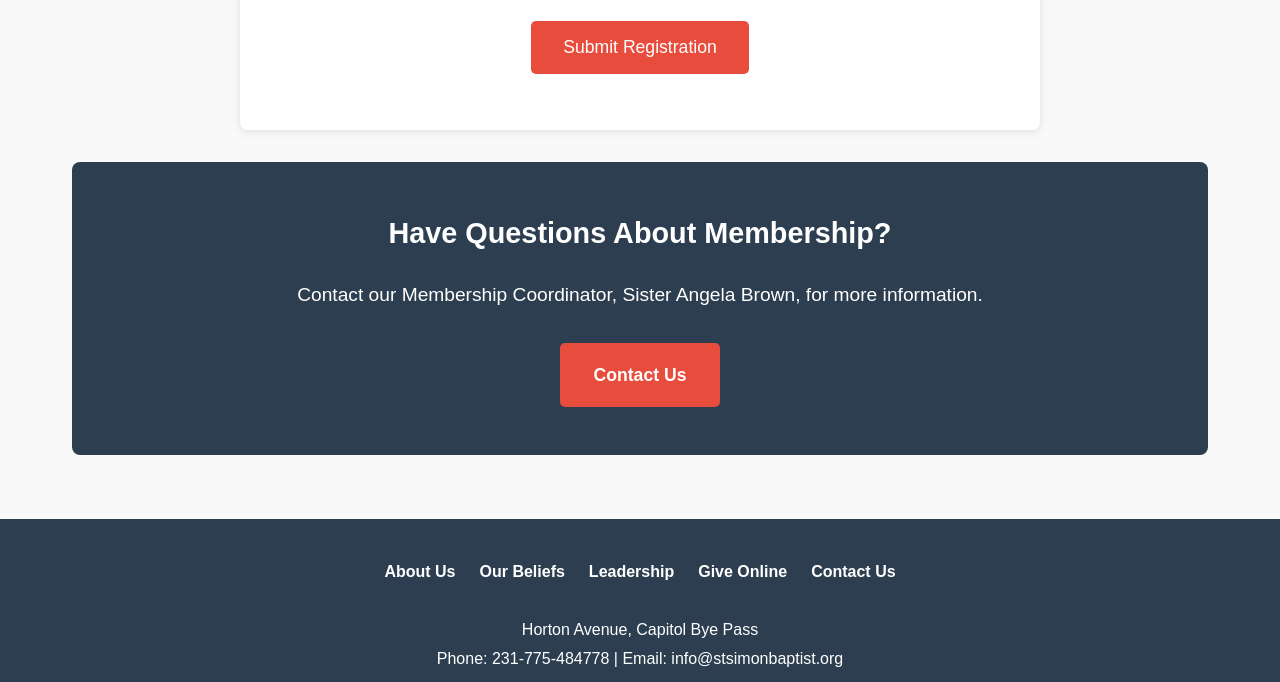
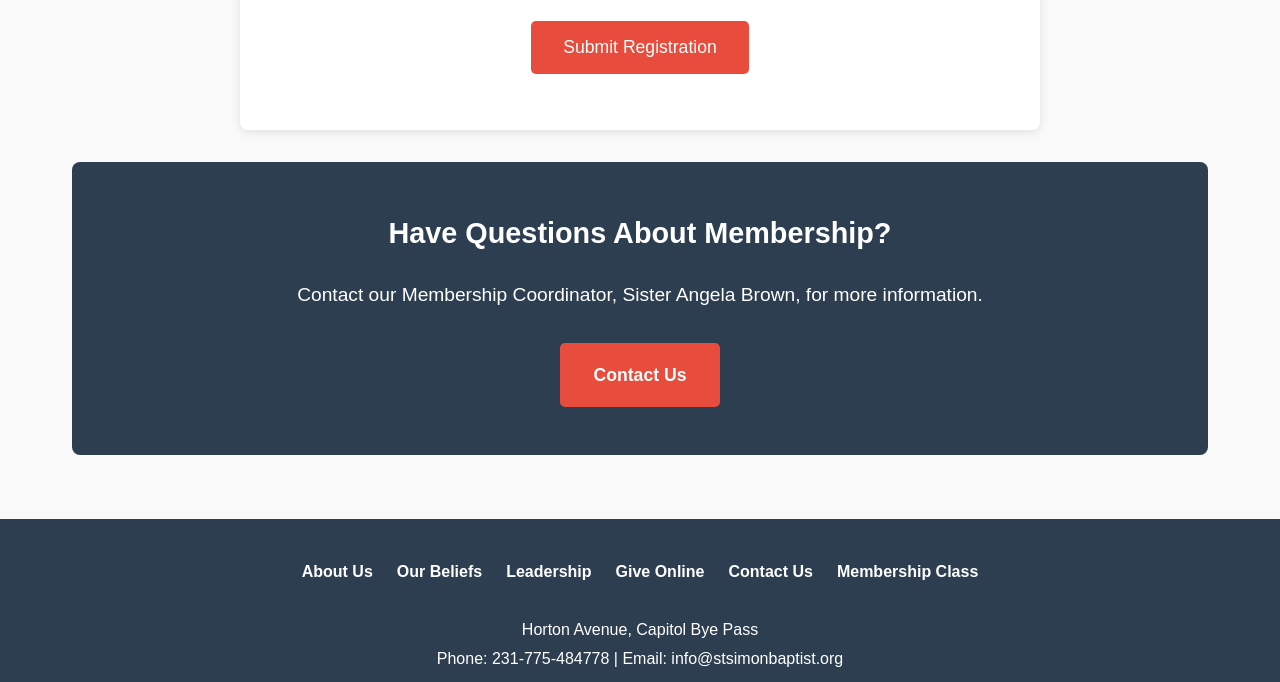
Before and after one commit to ansukonneh/St.Simon_Baptist_Church, a plain HTML site: page membership.html in a window 1280 px wide. Shown: the part 2640-3322 px from the top of the page. Drawn offline with Linux system fonts and the light colour scheme.

Commit message:
Update membership.html

```diff
--- a/membership.html
+++ b/membership.html
@@ -316,6 +316,7 @@
                 <a href="leadership.html">Leadership</a>
                 <a href="give.html">Give Online</a>
                 <a href="contact.html">Contact Us</a>
+                <a href="membership.html">Membership Class</a>
             </div>
             <div class="footer-info">
                 <p>Horton Avenue, Capitol Bye Pass</p>
```
